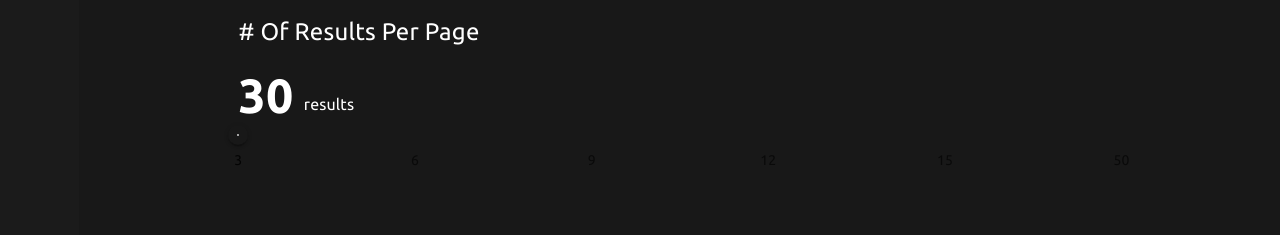
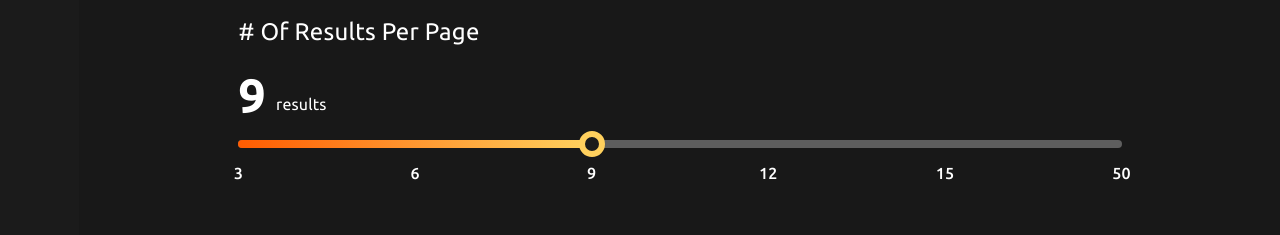
Before and after one commit to bimaaghafara/nextjs-aha, a Next.js app: page / in a window 1280 px wide. Shown: the part 216-451 px from the top of the page. Built offline with nearby package versions, Linux system fonts and the light colour scheme; no server answers.

Commit message:
onprogress homepage slider

```diff
--- a/pages/_document.tsx
+++ b/pages/_document.tsx
@@ -12,7 +12,7 @@ export default function Document() {
         <link rel="preconnect" href="https://fonts.googleapis.com" />
         <link rel="preconnect" href="https://fonts.gstatic.com" crossOrigin="anonymous" />
         <link
-          href="https://fonts.googleapis.com/css2?family=Ubuntu:wght@400;700&display=swap"
+          href="https://fonts.googleapis.com/css2?family=Ubuntu:wght@400;500;700&display=swap"
           rel="stylesheet"
         />
       </Head>
--- a/src/domains/home/Styles.ts
+++ b/src/domains/home/Styles.ts
@@ -73,8 +73,39 @@ export const Styles = SxObject({
   slider: {
     color: 'transparent',
     width: '100%',
+    height: '8px',
+    paddingTop: '26px',
+    '& .MuiSlider-mark': {
+      display: 'none'
+    },
+    '& .MuiSlider-rail': {
+      background: '#fff',
+      opacity: 0.3
+    },
     '& .MuiSlider-track': {
-      background: 'linear-gradient(to right, red , yellow)'
+      background: 'linear-gradient(to right, #FF5C01 , #FFD25F)',
+      border: 'none'
+    },
+    '& .MuiSlider-thumb': {
+      border: '6px solid #FFD05D',
+      background: '#1b1b1b',
+      boxShadow: 'none',
+      height: '26px',
+      width: '26px',
+      '&:hover': {
+        boxShadow: 'none'
+      },
+      '&:before': {
+        boxShadow: 'none'
+      }
+    },
+    '& .MuiSlider-markLabel': {
+      color: '#fff',
+      fontWeight: 500,
+      fontSize: '16px',
+      letterSpacing: '0.15px',
+      lineHeight: '24px',
+      marginTop: '11px'
     }
   },
   buttonSearch: {
--- a/src/domains/home/index.tsx
+++ b/src/domains/home/index.tsx
@@ -11,9 +11,10 @@ import Button from '@mui/material/Button';
 import Slider from '@mui/material/Slider';
 
 export default function Home() {
+  const defaultPerPagesIndex = 2;
   const perPages = [3, 6, 9, 12, 15, 50];
   const [keyword, setKeyword] = useState<string>();
-  const [perPage, setPerPage] = useState<number>(perPages[0]);
+  const [perPage, setPerPage] = useState<number>(perPages[defaultPerPagesIndex]);
 
   useEffect(() => {
     homeService
@@ -49,7 +50,7 @@ export default function Home() {
         </Typography>
         <Box sx={sx.perPage}>
           <Typography component="h3" sx={sx.perPageValue}>
-            30
+            {perPage}
           </Typography>
           <Typography sx={sx.perPageResults}>results</Typography>
         </Box>
@@ -57,7 +58,7 @@ export default function Home() {
           <Slider
             sx={sx.slider}
             aria-label="Per Page"
-            defaultValue={0}
+            defaultValue={defaultPerPagesIndex}
             min={0}
             step={1}
             max={perPages.length - 1}
```
